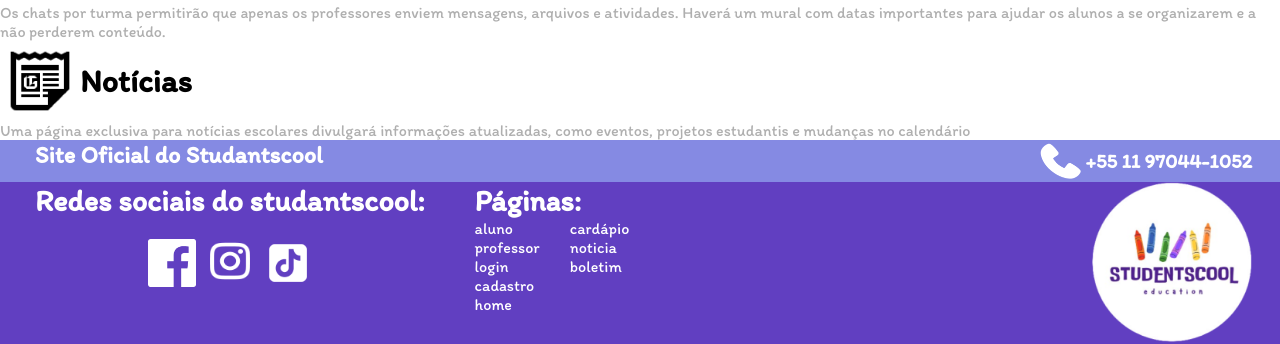
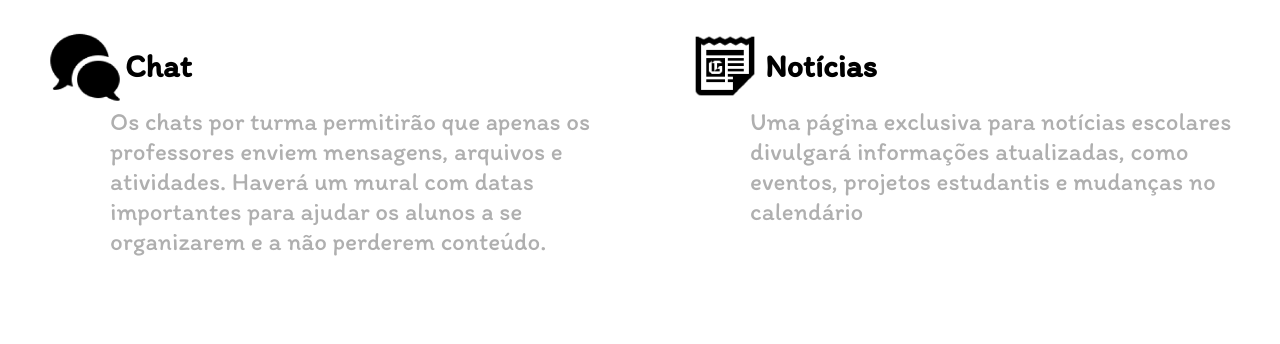
Before and after one commit to matheus-bicarato/StudentsCool, a React (Vite) app in the folder front/: page /landingPage in a window 1280 px wide. Shown: the part 1411-1755 px from the top of the page. Built offline with nearby package versions, Linux system fonts and the light colour scheme.

Commit message:
LandingPage pronta

```diff
--- a/front/src/router/LandingPage.tsx
+++ b/front/src/router/LandingPage.tsx
@@ -2,6 +2,7 @@ import Header_simplificado from "../components/Header-simplificado";
 import Footer from "../components/Footer";
 
 import Banner from "../assets/imagens/banner_landingPG.png";
+import BannerAPP from "../assets/imagens/APPbanner_landing_page.png";
 import Icon1 from "../assets/imagens/Icon_lang1.png"
 import Icon2 from "../assets/imagens/Icon_lang2.png"
 import Icon3 from "../assets/imagens/Icon_lang3.png"
@@ -67,6 +68,7 @@ const LandingPage = () => {
                         <p>Conheça nosso  portfólio de serviços</p>
                     </div>
 
+                    <div className="Servico_quadros_LangPG">
                     <div className="Servico_Card_LangPG">
                         <div className="Title_icon_LandPG">
                             <img src={Icon4} alt="" />
@@ -92,7 +94,9 @@ const LandingPage = () => {
                             ajudando a monitorar o desempenho
                             e identificar áreas com notas baixas.</p>
                     </div>
+                    </div>
 
+                    <div className="Servico_quadros_LangPG">
                     <div className="Servico_Card_LangPG">
                         <div className="Title_icon_LandPG">
                             <img src={Icon6} alt="" />
@@ -116,6 +120,11 @@ const LandingPage = () => {
                             eventos, projetos estudantis e mudanças
                             no calendário</p>
                     </div>
+                    </div>
+                </div>
+
+                <div className="BannerAPP_LangPG">
+                    <img src={BannerAPP} alt=""/>
                 </div>
             </main>
             <Footer />
--- a/front/src/router/styles/LandingPage.css
+++ b/front/src/router/styles/LandingPage.css
@@ -25,11 +25,6 @@
 .Card h1 {
     color: white;
     font-size: 45px;
-}
-
-.Title_icon_LandPG {
-    display: flex;
-    align-items: center;
 }
 
 .Card p {
@@ -60,3 +55,38 @@ color: #AFAFAF;
 .Servico_Card_LangPG img {
     width: 10vh;
 }
+
+.Servico_Card_LangPG {
+    display: flex;
+    flex-direction: column;
+    width: 550px;
+}
+.Servico_Card_LangPG  p {
+    margin-left: 65px;
+    font-size: 25px;
+}
+
+.Title_icon_LandPG {
+    display: flex;
+    align-items: center;
+}
+
+.Servico_quadros_LangPG {
+    display:flex ;
+    flex-direction: row;
+    justify-content: space-around;
+    margin-top: 30px
+}
+
+.BannerAPP_LangPG {
+margin-top: 20vh;
+margin-bottom: 5vh;
+
+}
+
+.BannerAPP_LangPG img {
+    width: 100%;
+    height: 100%;
+    object-fit: cover;
+
+}
```
